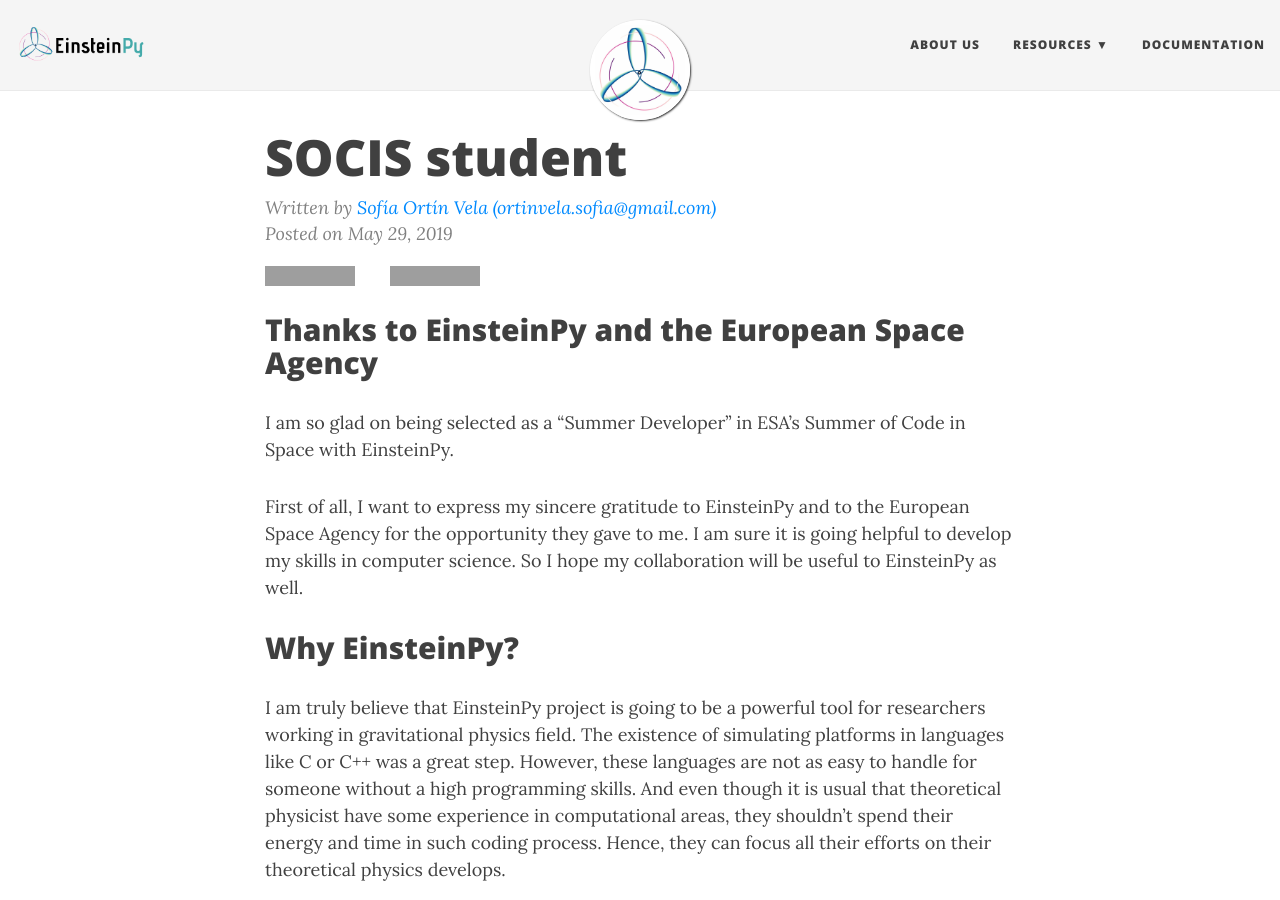
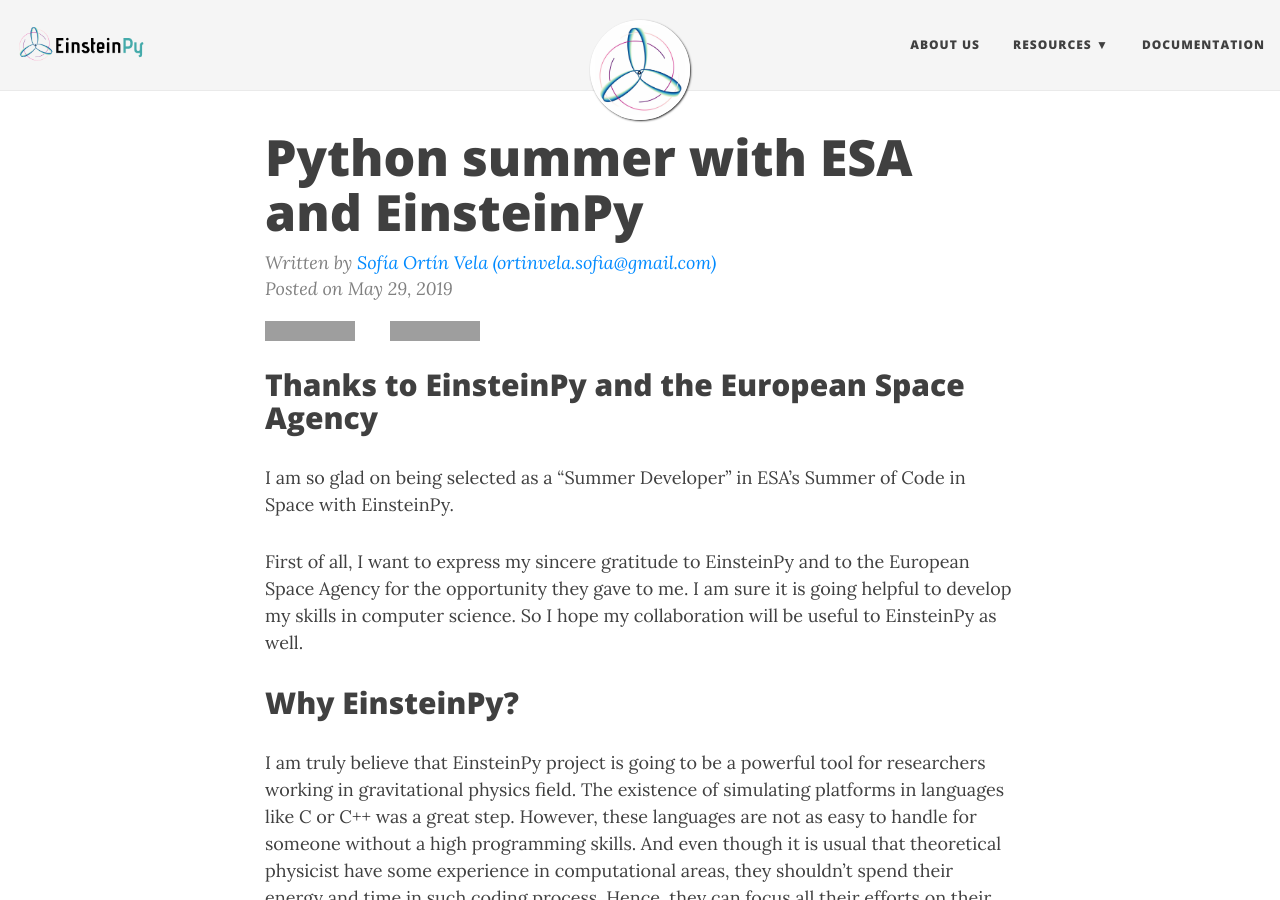
Before and after one commit to einsteinpy/blog.einsteinpy.org, a Jekyll site: the page built from _posts/2019-05-29-Student-SOCIS-2019.md, in a window 1280 px wide and 900 px high. Built offline with Jekyll 4.4.1, drawn with Linux system fonts in a browser that asks for light colours; nearby versions of some CDN libraries; grey boxes are pictures that could not be loaded.

Commit message:
Update 2019-05-29-Student-SOCIS-2019.md

```diff
--- a/_posts/2019-05-29-Student-SOCIS-2019.md
+++ b/_posts/2019-05-29-Student-SOCIS-2019.md
@@ -1,6 +1,6 @@
 ---
 layout: post
-title: SOCIS student
+title: Python summer with ESA and EinsteinPy
 author: sofia
 subtitle:
 gh-repo: einsteinpy/einsteinpy
```
